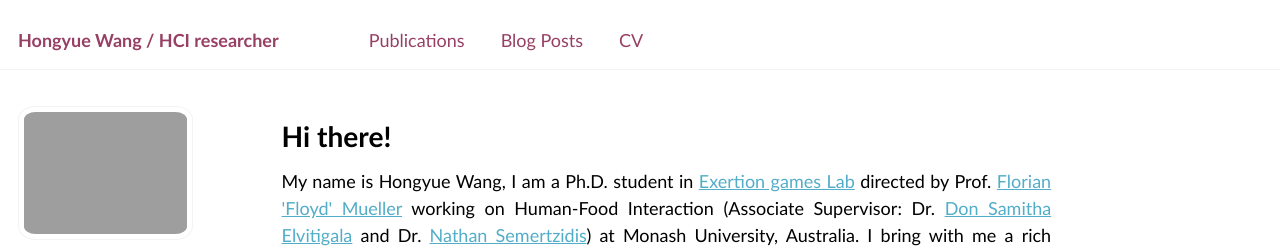
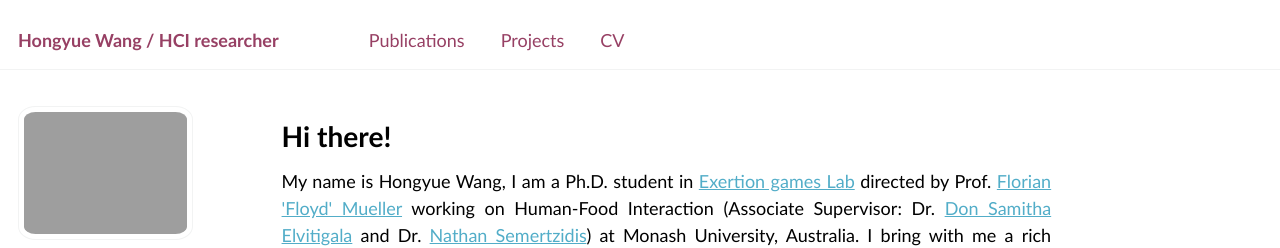
Before and after one commit to hongyue-howard-wang/hongyue-howard-wang.github.io, a Jekyll site: the page built from _pages/about.md, in a window 1280 px wide. Shown: the top 248 px of the page. Built offline with Jekyll 4.4.1, drawn with Linux system fonts in a browser that asks for light colours; nearby versions of some CDN libraries; some web fonts are replaced.

Commit message:
Update navigation.yml

```diff
--- a/_data/navigation.yml
+++ b/_data/navigation.yml
@@ -12,8 +12,8 @@ main:
   # - title: "Portfolio"
   #   url: /portfolio/
 
-  - title: "Blog Posts"
-    url: /year-archive/
+  - title: "Projects"
+    url: /projects/
 
   - title: "CV"
     url: /cv/
```
